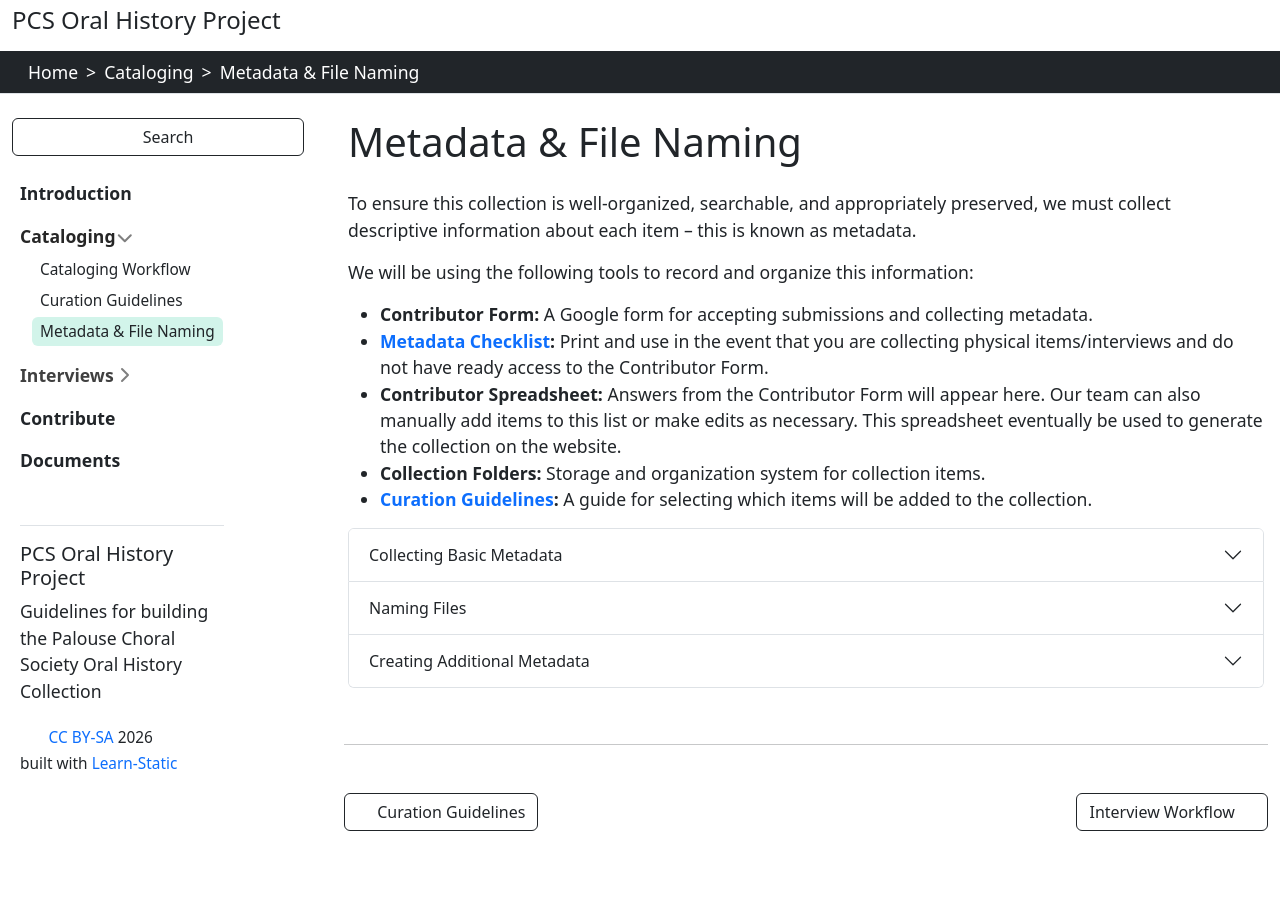
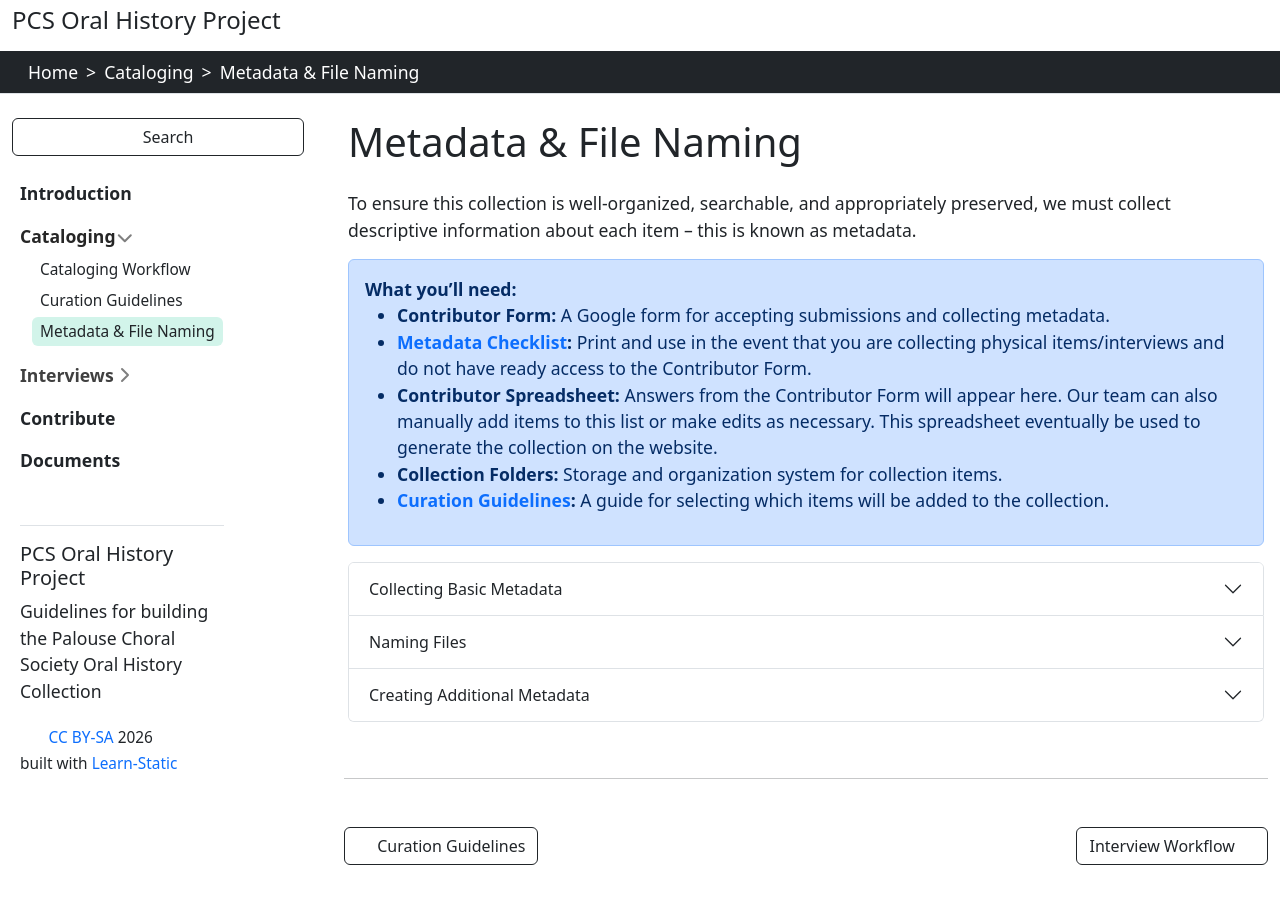
Before and after one commit to llove28/pcs-project, a Jekyll site: the page built from content/cataloging/metadata.md, in a window 1280 px wide and 900 px high, scrolled down 610 px. Built offline with Jekyll 4.4.1, drawn with Linux system fonts in a browser that asks for light colours.

Commit message:
Update metadata.md

```diff
--- a/content/cataloging/metadata.md
+++ b/content/cataloging/metadata.md
@@ -6,13 +6,13 @@ title: Metadata & File Naming
 
 To ensure this collection is well-organized, searchable, and appropriately preserved, we must collect descriptive information about each item – this is known as metadata.
 
-We will be using the following tools to record and organize this information:
+{% capture text %}**What you'll need:**
 
 - **Contributor Form:** A Google form for accepting submissions and collecting metadata.
 - **[Metadata Checklist](https://docs.google.com/document/d/1OXNd2J0EApIa9E5ScstGEZs18t2P0WNPsi06LpOyHN8/edit?usp=sharing):** Print and use in the event that you are collecting physical items/interviews and do not have ready access to the Contributor Form.
 - **Contributor Spreadsheet:** Answers from the Contributor Form will appear here. Our team can also manually add items to this list or make edits as necessary. This spreadsheet eventually be used to generate the collection on the website.
 - **Collection Folders:** Storage and organization system for collection items.
-- **[Curation Guidelines](https://llove28.github.io/pcs-project/content/cataloging/curation-guidelines.html):** A guide for selecting which items will be added to the collection.
+- **[Curation Guidelines](https://llove28.github.io/pcs-project/content/cataloging/curation-guidelines.html):** A guide for selecting which items will be added to the collection.{% endcapture %}{% include alert.html text=text color=secondary %}
 
 
 {% include accordion.html title1="Collecting Basic Metadata" text1="
```
